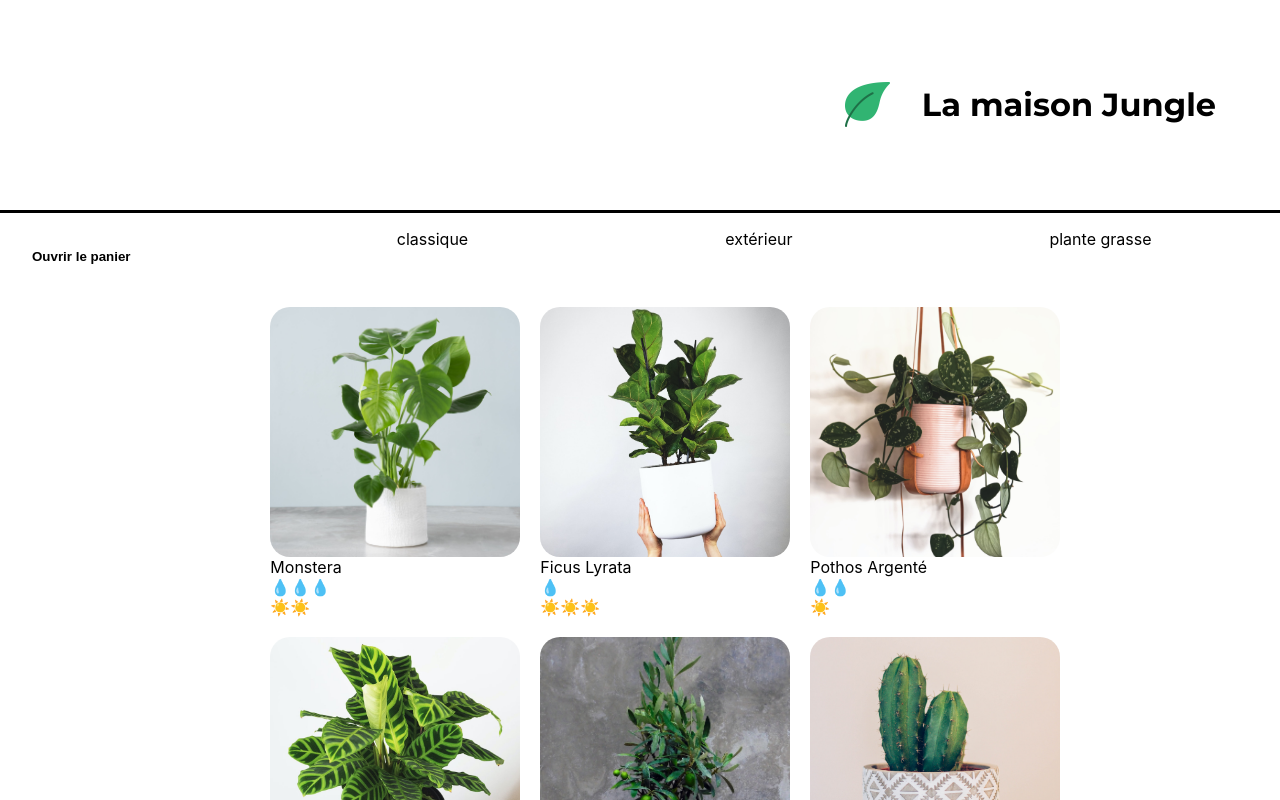
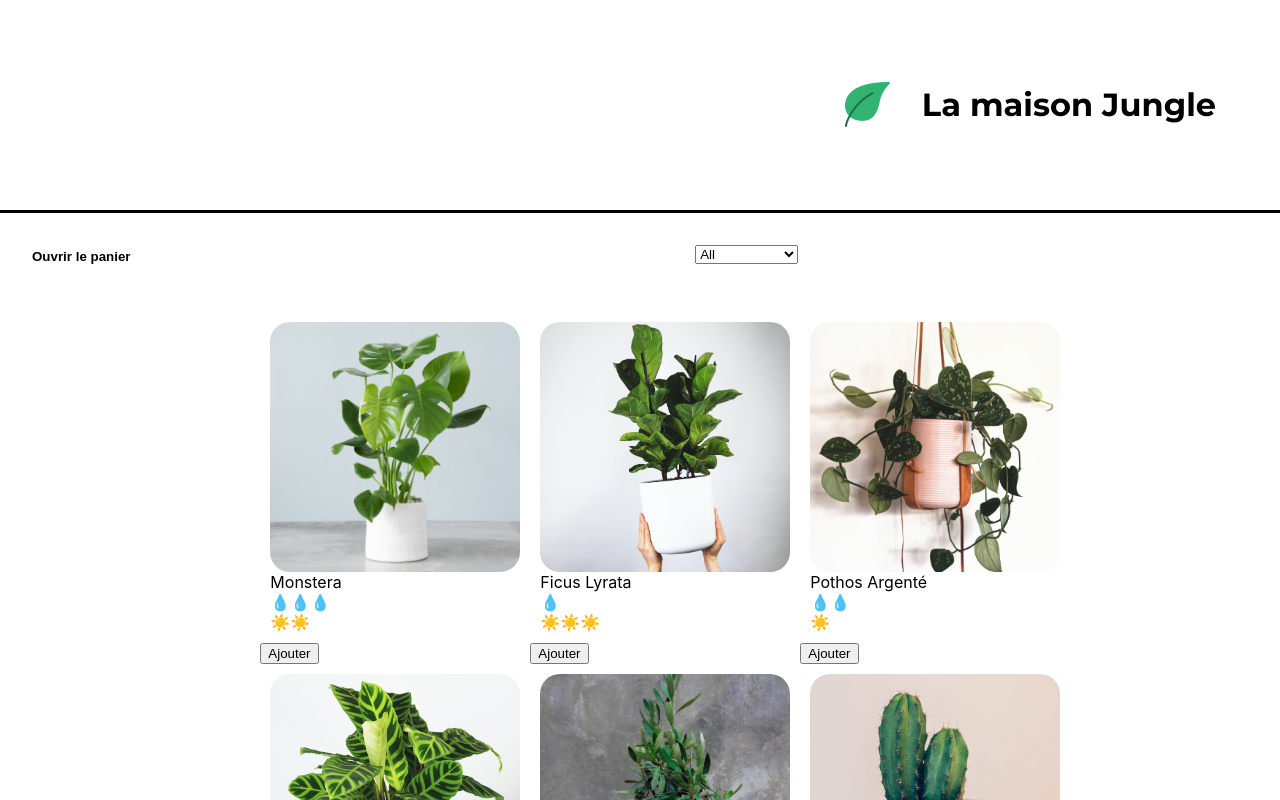
Before and after one commit to Rom1023/La-Maison-Jungle, a React (Create React App) app: page / in a window 1280 px wide. Shown: the top 800 px of the page. Built offline with nearby package versions, Linux system fonts and the light colour scheme.

Commit message:
Categories component created to display categories in select tag

```diff
--- a/src/components/App.js
+++ b/src/components/App.js
@@ -3,14 +3,16 @@ import Cart from './Cart';
 import ShoppingList from './ShoppingList';
 import Footer from './Footer';
 import '../styles/Layout.css';
+import { useState } from 'react';
 
 const App = () => {
+  const [cart, setCart] = useState([]);
   return (
     <div>
       <Banner />
       <div className="lmj-layout">
-        <Cart />
-        <ShoppingList />
+        <Cart cart={cart} setCart={setCart} />
+        <ShoppingList cart={cart} setCart={setCart} />
       </div>
       <Footer />
     </div>
--- a/src/components/Cart.js
+++ b/src/components/Cart.js
@@ -1,9 +1,8 @@
 import '../styles/Cart.css';
 import { useState } from 'react';
 
-const Cart = () => {
+const Cart = ({ cart, setCart }) => {
   const monsteraPrice = 8;
-  const [cart, setCart] = useState(0);
   const [isOpen, setIsOpen] = useState(false);
 
   return (
@@ -11,8 +10,6 @@ const Cart = () => {
       <div className="lmj-cart">
         <button className="lmj-cart-toggle-button" onClick={() => setIsOpen(false)}>Fermer</button>
         <h2>Panier</h2>
-      <div>Monstera : {monsteraPrice}$</div>
-        <button onClick={() => setCart(cart + 1)}>Ajouter</button>
 
         <h3>Total : {monsteraPrice * cart}$</h3>
         <button className="lmj-cart-toggle-button" onClick={() => setCart(0)}>Vider le panier</button>
--- /dev/null
+++ b/src/components/Categories.js
@@ -0,0 +1,18 @@
+import '../styles/Categories.css'
+
+const Categories = ({ categories, activeCategory, setActiveCategory }) => {
+  return (
+    <div className='lmj-categories'>
+      <select value={activeCategory} onChange={(e) => setActiveCategory(e.target.value)} className='lmj-categories-select'>
+
+        <option value="">All</option>
+        {categories.map((cat) => (
+          <option key={cat}>{cat}</option>
+        ))}
+      </select>
+    </div>
+  );
+};
+
+
+export default Categories;
--- a/src/components/ShoppingList.js
+++ b/src/components/ShoppingList.js
@@ -1,5 +1,8 @@
 import '../styles/ShoppingList.css';
+
 import PlantItem from './PlantItem';
+import Categories from './Categories';
+
 import monstera from '../assets/monstera.jpg';
 import lyrata from '../assets/lyrata.jpg';
 import pothos from '../assets/pothos.jpg';
@@ -9,6 +12,8 @@ import cactus from '../assets/cactus.jpg';
 import basil from '../assets/basil.jpg';
 import succulent from '../assets/succulent.jpg';
 import mint from '../assets/mint.jpg';
+
+import { useState } from 'react';
 
 const plantList = [
   {
@@ -88,7 +93,9 @@ const plantList = [
   }
 ];
 
-const ShoppingList = () => {
+const ShoppingList = ({ cart, setCart }) => {
+  const [activeCategory, setActiveCategory] = useState('');
+
   const categories = plantList.reduce((accumulator, plant) => {
     if (accumulator.includes(plant.category)) {
       return accumulator;
@@ -98,25 +105,20 @@ const ShoppingList = () => {
 
   return (
     <div className="lmj-shopping-list">
-      <ul className="lmj-category-list">
-        {categories.map((cat) => (
-          <li key={cat}>{cat}</li>
-        ))}
-      </ul>
+      <Categories categories={categories} activeCategory={activeCategory} setActiveCategory={setActiveCategory} />
 
        <ul className="lmj-plant-list">
-        {plantList.map(({ id, cover, name, water, light }) => (
-          <PlantItem
-            id={id}
-            cover={cover}
-            name={name}
-            water={water}
-            light={light}
-          />
+          {plantList.map(({ id, cover, name, water, light, category }) => (
+            !activeCategory || activeCategory === category ? (
+              <div key={id}>
+                <PlantItem cover={cover} name={name} water={water} light={light} />
+                <button onClick={() => setCart(cart + 1)}>Ajouter</button>
+              </div>
+            ) : null
         ))}
       </ul>
     </div>
   );
 };
 
-export default ShoppingList
+export default ShoppingList;
--- /dev/null
+++ b/src/styles/Categories.css
@@ -0,0 +1,8 @@
+.lmj-categories {
+  text-align: center;
+  padding-top: 30px;
+}
+
+.lmj-categories-select {
+  margin-right: 15px;
+}
```
